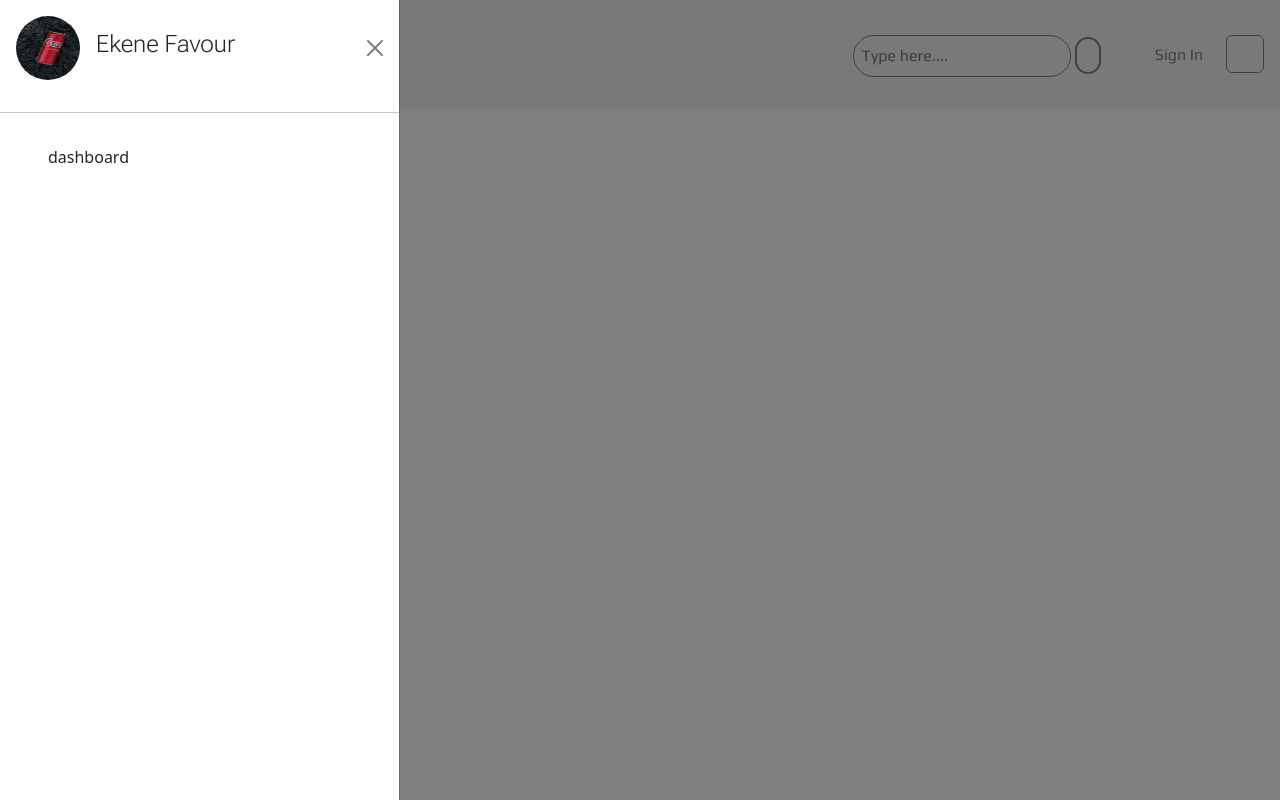
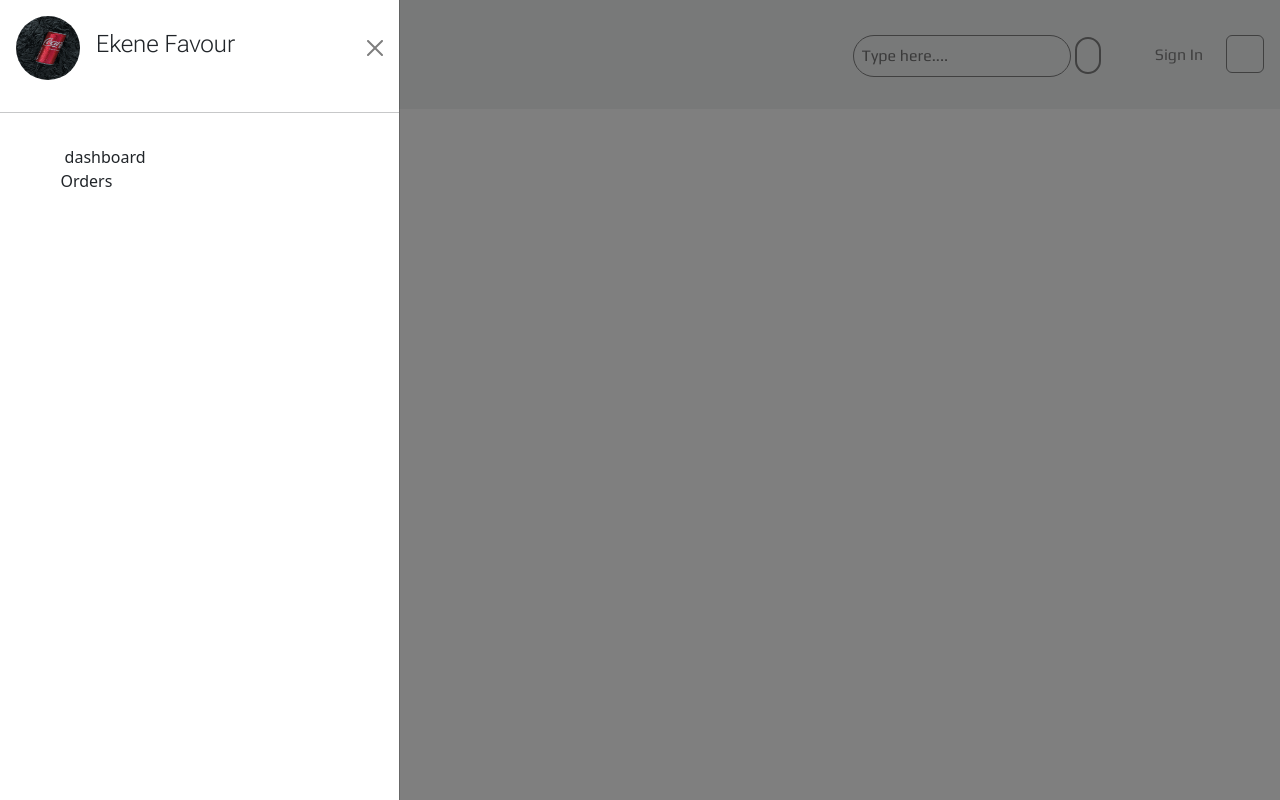
Before and after one commit to ekene2003/niitproject-ekenedrinks-, a PHP site: page /login/dashboard.php in a window 1280 px wide, after a click that opens the changed part. Run offline with PHP 8.4, Linux system fonts and the light colour scheme; some libraries are stand-ins or nearby versions; some web fonts are replaced.

Commit message:
new feature

```diff
--- a/dashboard.php
+++ b/dashboard.php
@@ -31,9 +31,9 @@ require_once('./includes/header.php');
         <hr>
         <div class='offcanvas-body'>
           <ul class="dashboard-pages">
-            <li>dashboard</li>
-            <li></li>
-            <li></li>
+            <li><i class="fa fa-dashboard"></i> dashboard</li>
+            <li><i class="fa fa-list"></i>Orders</li>
+            <li><i class="fa fa-drink"></i></li>
             <li></li>
           </ul>
         </div>
```
